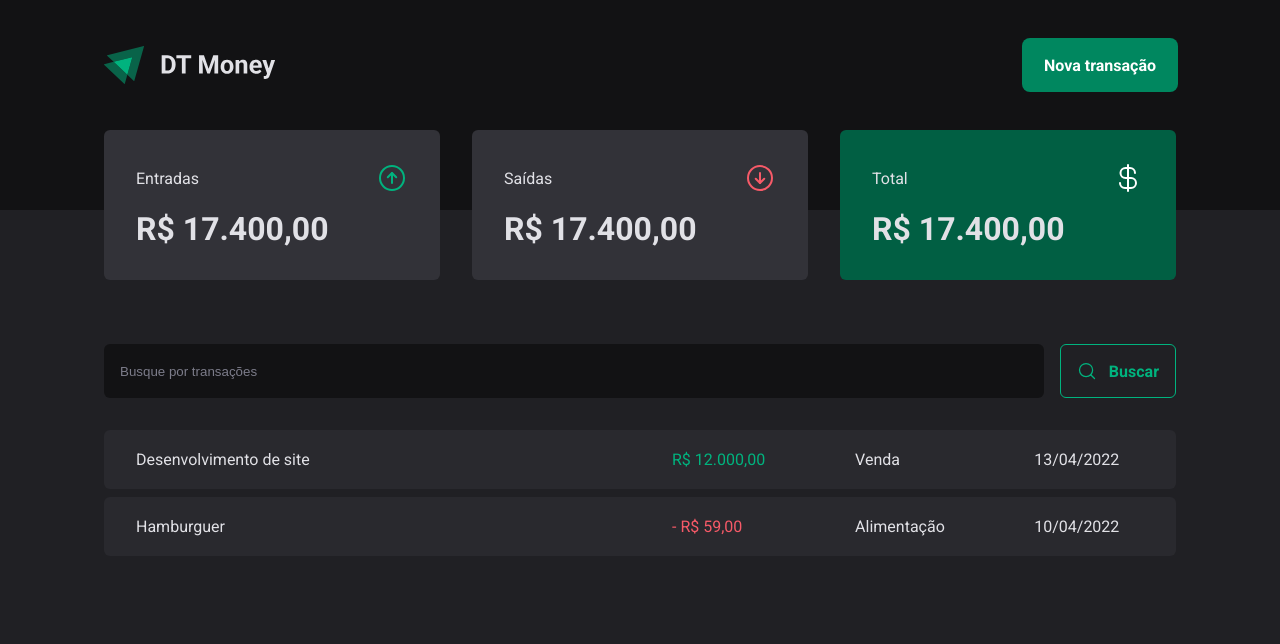
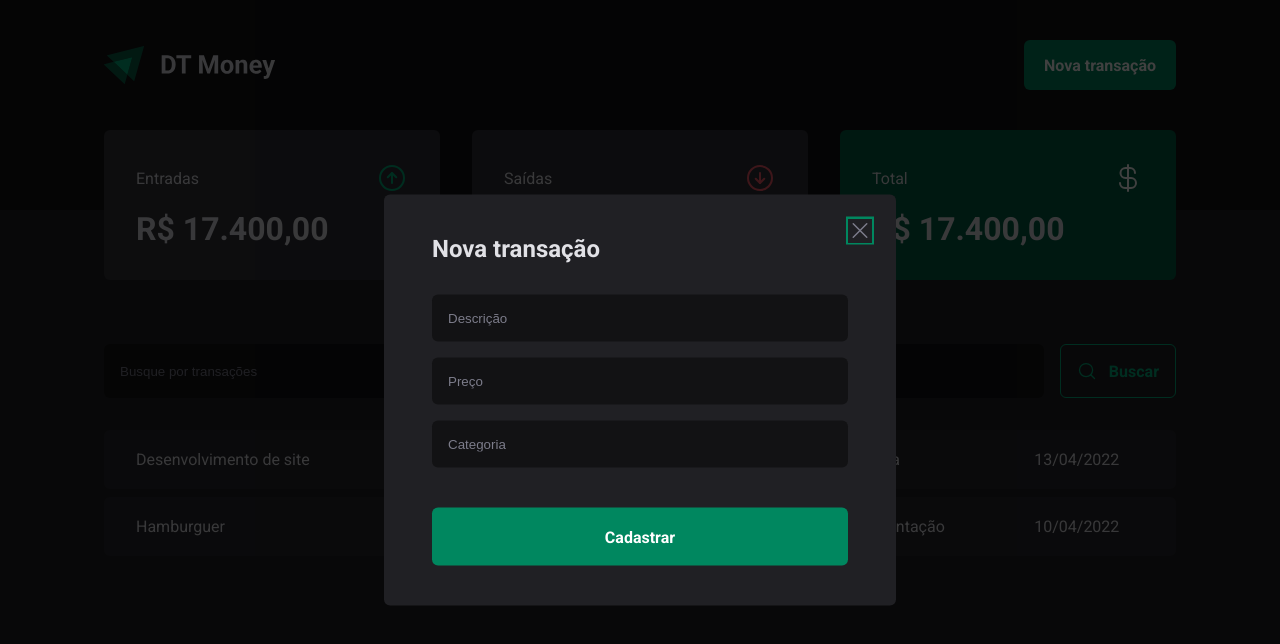
Before and after one commit to caiquegiovannini/dtmoney2.0, a React (Vite) app: page / in a window 1280 px wide. Both pictures are taken after a click on the button "Nova transação". Shown: the top 644 px of the page. Built offline with nearby package versions, Linux system fonts and the light colour scheme.

Commit message:
Create accessible NewTransactionModal

```diff
--- a/package.json
+++ b/package.json
@@ -9,6 +9,7 @@
     "preview": "vite preview"
   },
   "dependencies": {
+    "@radix-ui/react-dialog": "^1.0.0",
     "phosphor-react": "^1.4.1",
     "react": "^18.2.0",
     "react-dom": "^18.2.0",
--- a/src/components/Header/index.tsx
+++ b/src/components/Header/index.tsx
@@ -1,6 +1,8 @@
 import { HeaderContainer, HeaderContent, NewTransactionButton } from "./styles";
+import * as Dialog from '@radix-ui/react-dialog'
 
 import logoImg from '../../assets/logo.svg'
+import { NewTransactionModal } from "../NewTransactionModal";
 
 export function Header() {
     return (
@@ -8,7 +10,13 @@
             <HeaderContent>
                 <img src={logoImg} alt="" />
 
-                <NewTransactionButton>Nova transação</NewTransactionButton>
+                <Dialog.Root>
+                    <Dialog.Trigger asChild>
+                        <NewTransactionButton>Nova transação</NewTransactionButton>
+                    </Dialog.Trigger>
+
+                    <NewTransactionModal />
+                </Dialog.Root>
             </HeaderContent>
         </HeaderContainer>
     )
--- /dev/null
+++ b/src/components/NewTransactionModal/index.tsx
@@ -0,0 +1,29 @@
+import * as Dialog from '@radix-ui/react-dialog'
+import { X } from 'phosphor-react'
+import { CloseButton, Content, Overlay } from './styles'
+
+export function NewTransactionModal() {
+    return (
+        <Dialog.Portal>
+            <Overlay />
+
+            <Content>
+                <Dialog.Title>Nova transação</Dialog.Title>
+
+                <CloseButton>
+                    <X size={24} />
+                </CloseButton>
+
+                <form action="">
+                    <input type="text" placeholder='Descrição' required />
+                    <input type="number" placeholder='Preço' required />
+                    <input type="text" placeholder='Categoria' required />
+
+                    <button type="submit">
+                        Cadastrar
+                    </button>
+                </form>
+            </Content>
+        </Dialog.Portal>
+    )
+}
--- /dev/null
+++ b/src/components/NewTransactionModal/styles.ts
@@ -0,0 +1,70 @@
+import styled from "styled-components";
+import * as Dialog from '@radix-ui/react-dialog'
+
+export const Overlay = styled(Dialog.Overlay)`
+    position: fixed;
+    width: 100vw;
+    height: 100vh;
+    inset: 0;
+    background: rgba(0, 0, 0, 0.75);
+`
+
+export const Content = styled(Dialog.Content)`
+    min-width: 32rem;
+    border-radius: 6px;
+    padding: 2.5rem 3rem;
+    background: ${props => props.theme['gray-800']};
+
+    position: fixed;
+    top: 50%;
+    left: 50%;
+    transform: translate(-50%, -50%);
+
+    form {
+        margin-top: 2rem;
+
+        display: flex;
+        flex-direction: column;
+        gap: 1rem;
+
+        input {
+            border-radius: 6px;
+            border: 0;
+            background: ${props => props.theme['gray-900']};
+            color: ${props => props.theme['gray-300']};
+            padding: 1rem;
+
+            &::placeholder {
+                color: ${props => props.theme['gray-500']};
+            }
+        }
+
+        button[type="submit"] {
+            height: 58px;
+            border: 0;
+            background: ${props => props.theme['green-500']};
+            color: ${props => props.theme.white};
+            font-weight: bold;
+            padding: 0 1.25rem;
+            border-radius: 6px;
+            margin-top: 1.5rem;
+            cursor: pointer;
+
+            &:hover {
+                background: ${props => props.theme['green-700']};
+                transition: background-color 0.2s;
+            }
+        }
+    }
+`
+
+export const CloseButton = styled(Dialog.Close)`
+    position: absolute;
+    background-color: transparent;
+    border: 0;
+    top: 1.5rem;
+    right: 1.5rem;
+    line-height: 0;
+    cursor: pointer;
+    color: ${props => props.theme['gray-500']};
+`
```
Also changed, not shown: 1 other file (tests, documents, lock files or other folders).
